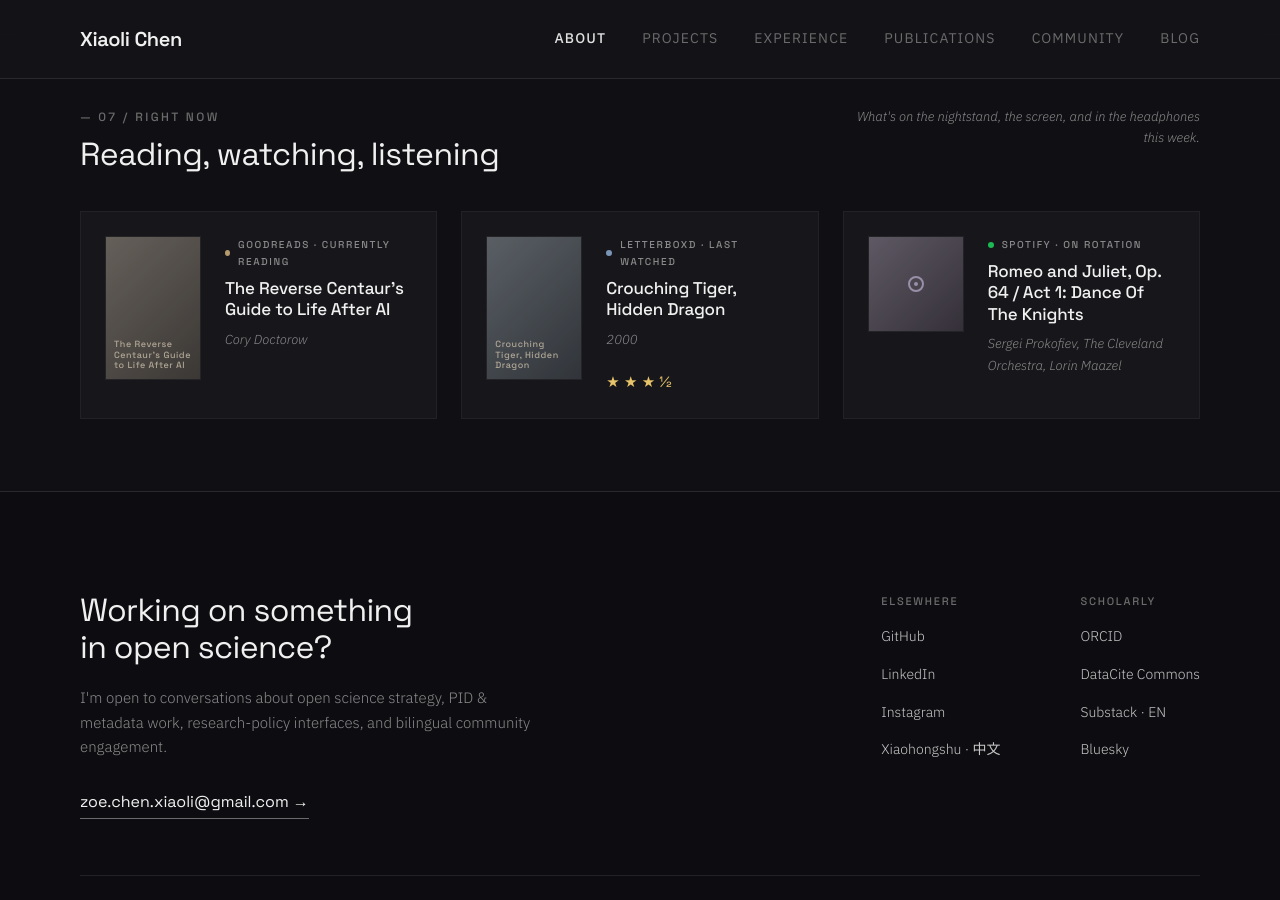
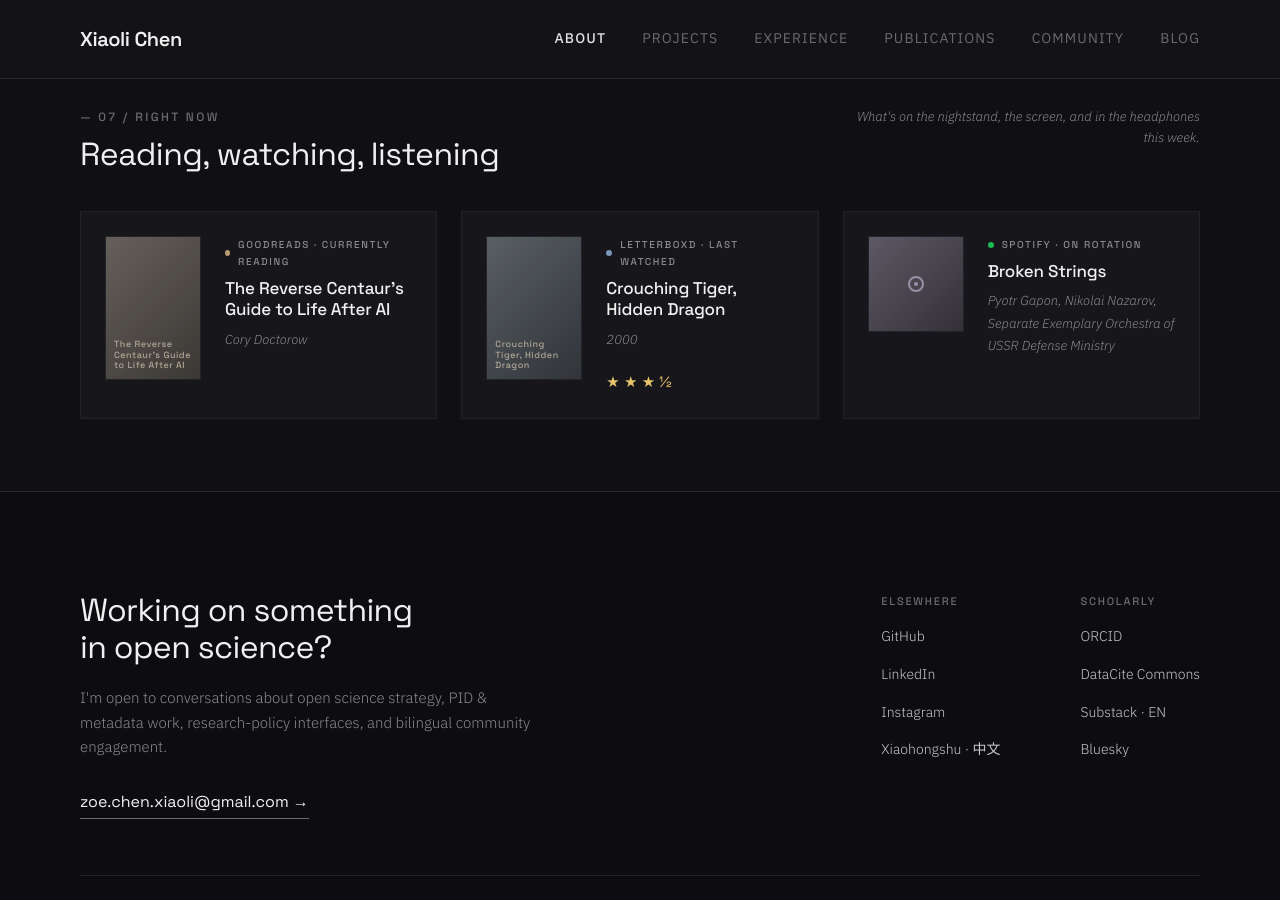
Before and after one commit to xchen101/xchen101.github.io, a Jekyll site: the page built from index.md, in a window 1280 px wide and 900 px high, scrolled down 6679 px. Built offline with Jekyll 4.4.1, drawn with Linux system fonts in a browser that asks for light colours; comment, search, counter and statistics services are not loaded; grey boxes are pictures that could not be loaded.

Commit message:
update: Right Now widget data (auto)

```diff
--- a/_data/now.yml
+++ b/_data/now.yml
@@ -1,4 +1,4 @@
-# Right now — auto-generated by Hermes cron on 2026-10-08 17:00 UTC
+# Right now — auto-generated by Hermes cron on 2026-10-08 23:00 UTC
 # Sources: Goodreads RSS / Letterboxd RSS / Spotify API
 
 reading:
@@ -24,8 +24,8 @@
   service: "Spotify"
   accent: "#1DB954"
   label: "On rotation"
-  title: "Romeo and Juliet, Op. 64 / Act 1: Dance Of The Knights"
-  artist: "Sergei Prokofiev, The Cleveland Orchestra, Lorin Maazel"
-  url: "https://open.spotify.com/track/2LiWNkeUOAeibGxJKxmjsD"
+  title: "Broken Strings"
+  artist: "Pyotr Gapon, Nikolai Nazarov, Separate Exemplary Orchestra of USSR Defense Ministry"
+  url: "https://open.spotify.com/track/6Q2YK0fe09STcCFau448kK"
   profile_url: "https://open.spotify.com/"
-  image: "https://i.scdn.co/image/ab67616d00001e028af0e6e8cd90c28749ccbcd9"
+  image: "https://i.scdn.co/image/ab67616d00001e0286c35c057f1d76baefa1b2f5"
```
